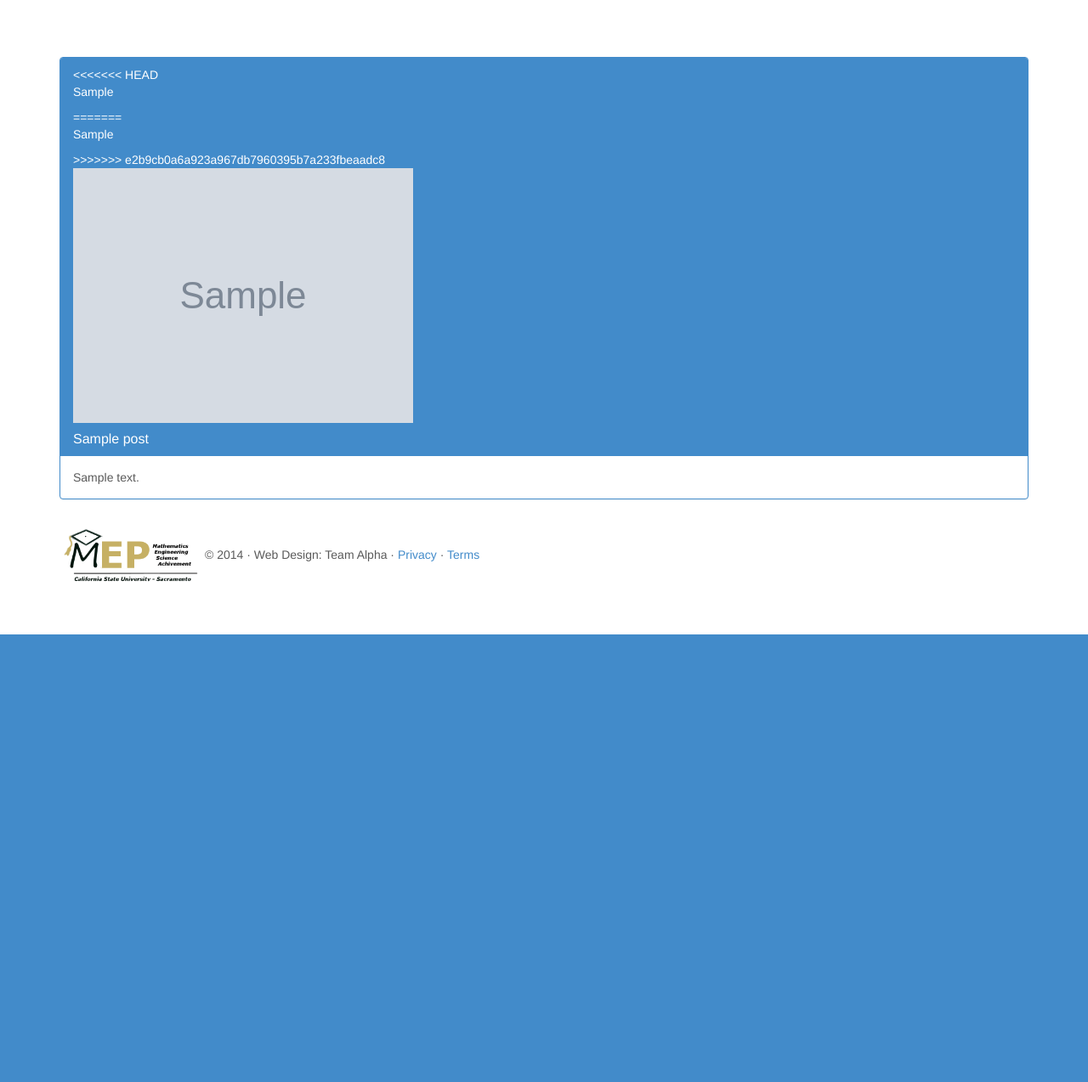
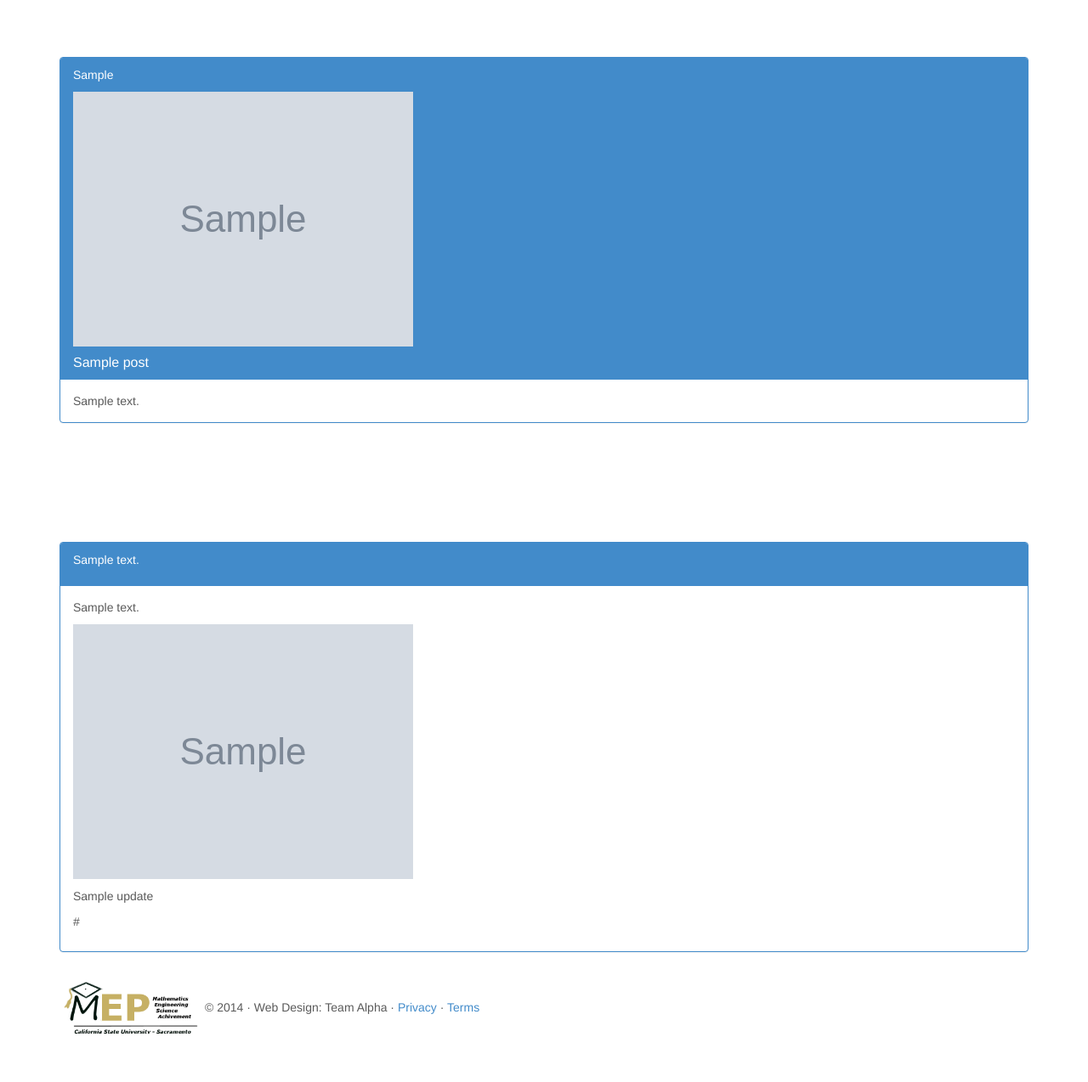
Before and after one commit to gh0st/mep_django, a Django app: template templates/news.html in a window 1280 px wide. Shown: the part 53-1327 px from the top of the page at 85% size. Before the commit the page ends 800 px from the top, so only its background shows below. Run offline with Django 3.2, Linux system fonts and the light colour scheme; the template is opened without the code that fills it: most values are stand-ins (such as "Sample title", 1, 10 or a date in 2020); grey boxes marked "Sample" are stand-in pictures; parts of the project's set-up code (start-up, migrations or seed data) failed here and were passed over; some libraries are stand-ins or nearby versions.

Commit message:
Added News feed for company, user feed will be difficult

```diff
--- a/templates/news.html
+++ b/templates/news.html
@@ -9,11 +9,7 @@
 
                 <div class="panel panel-primary">
                     <div class="panel-heading">
-<<<<<<< HEAD
-                        <p>{{ post.creator.firstName }}</p>
-=======
                     	<p>{{ post.creator.firstName }}</p>
->>>>>>> e2b9cb0a6a923a967db7960395b7a233fbeaadc8
                         {% if post.creator.pictureUrl %}
                             <p><img src="{{ post.creator.pictureUrl }}" alt="user's picture"/></p>
                         {% endif %}
@@ -29,4 +25,39 @@
     {% endfor %}
 </div>
 
+
+<div class="container" style="margin:120px auto 0px auto">
+    {% for update in update_list %}
+        <div class="row">
+            <div class="col-md-12">
+
+                <div class="panel panel-primary">
+                    <div class="panel-heading">
+                    	<p>{{ update.comment }}</p>
+                    </div>
+                    <div class="panel-body">
+                        {% if update.description %}
+                            <p>{{ update.description }}</p>
+                        {% endif %}
+
+                        {% if update.submittedImageUrl %}
+                            <p><img src="{{ update.submittedImageUrl }}" alt="company's picture"/></p>
+                        {% endif %}
+
+                        {% if update.title %}
+                            <p>{{ update.title }}</p>
+                        {% endif %}
+
+                        {% if update.submittedUrl %}
+                            <p>{{ update.submittedUrl }}</p>
+                        {% endif %}
+                    </div>
+                </div>
+
+            </div>
+        </div>
+    {% endfor %}
+</div>
+
+
 {% endblock %}
```
Also changed, not shown: mep_django/linkedin/views.py (+23 -5 lines).
